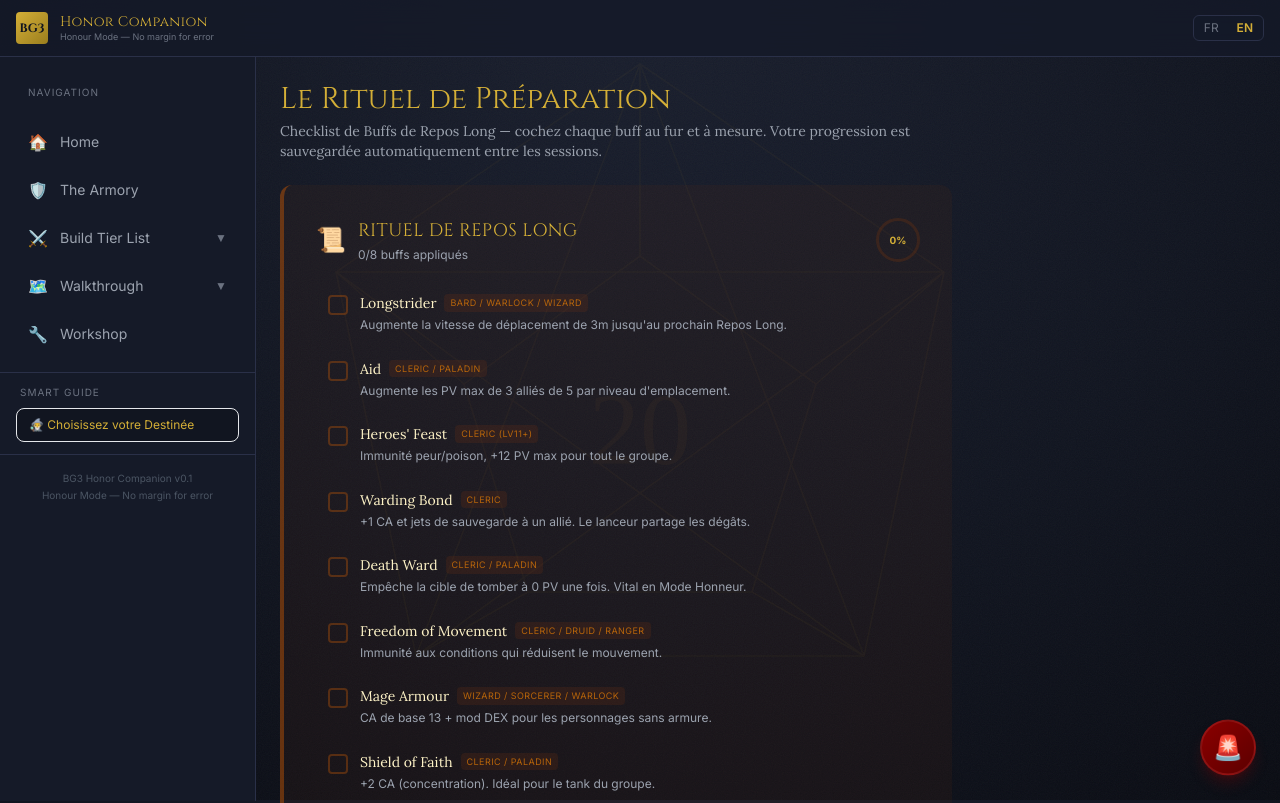
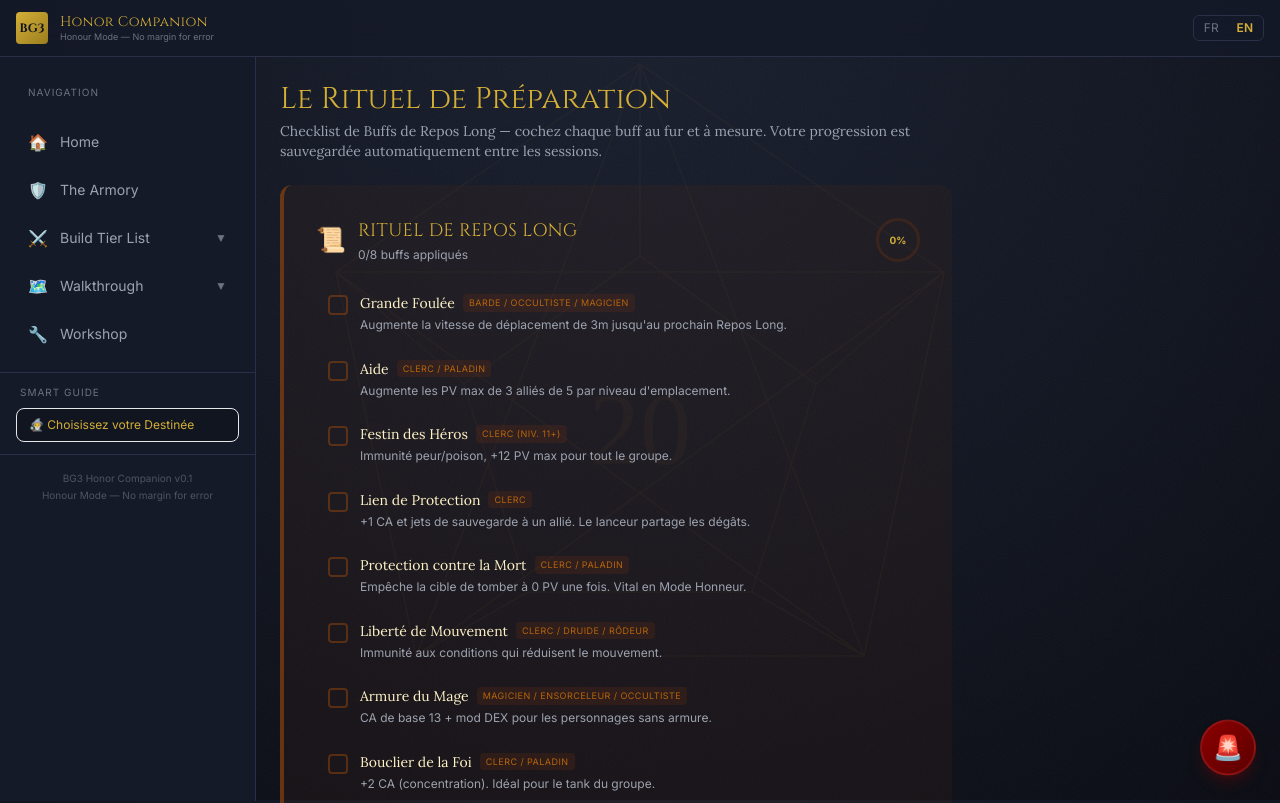
Before and after one commit to debeckerthomas-coder/sitebuildbg3, a Next.js app: page /en/outils/preparation in a window 1280 px wide. Shown: the top 803 px of the page. Built offline with nearby package versions, Linux system fonts and the light colour scheme.

Commit message:
feat(i18n): traduction finalisée de preparation.ts
Labels de sorts et noms de classes traduits en vocabulaire BG3 FR officiel.

https://claude.ai/code/session_01Fohq3jYtPu395SFbjMnhwU

```diff
--- a/src/data/preparation.ts
+++ b/src/data/preparation.ts
@@ -12,50 +12,50 @@ export interface PreparationBuff {
 export const LONG_REST_BUFFS: readonly PreparationBuff[] = [
   {
     id: "longstrider",
-    label: "Longstrider",
-    source: "Bard / Warlock / Wizard",
+    label: "Grande Foulée",
+    source: "Barde / Occultiste / Magicien",
     description: "Augmente la vitesse de déplacement de 3m jusqu'au prochain Repos Long.",
   },
   {
     id: "aid",
-    label: "Aid",
-    source: "Cleric / Paladin",
+    label: "Aide",
+    source: "Clerc / Paladin",
     description: "Augmente les PV max de 3 alliés de 5 par niveau d'emplacement.",
   },
   {
     id: "heroes_feast",
-    label: "Heroes' Feast",
-    source: "Cleric (lv11+)",
+    label: "Festin des Héros",
+    source: "Clerc (niv. 11+)",
     description: "Immunité peur/poison, +12 PV max pour tout le groupe.",
   },
   {
     id: "warding_bond",
-    label: "Warding Bond",
-    source: "Cleric",
+    label: "Lien de Protection",
+    source: "Clerc",
     description: "+1 CA et jets de sauvegarde à un allié. Le lanceur partage les dégâts.",
   },
   {
     id: "death_ward",
-    label: "Death Ward",
-    source: "Cleric / Paladin",
+    label: "Protection contre la Mort",
+    source: "Clerc / Paladin",
     description: "Empêche la cible de tomber à 0 PV une fois. Vital en Mode Honneur.",
   },
   {
     id: "freedom_of_movement",
-    label: "Freedom of Movement",
-    source: "Cleric / Druid / Ranger",
+    label: "Liberté de Mouvement",
+    source: "Clerc / Druide / Rôdeur",
     description: "Immunité aux conditions qui réduisent le mouvement.",
   },
   {
     id: "mage_armour",
-    label: "Mage Armour",
-    source: "Wizard / Sorcerer / Warlock",
+    label: "Armure du Mage",
+    source: "Magicien / Ensorceleur / Occultiste",
     description: "CA de base 13 + mod DEX pour les personnages sans armure.",
   },
   {
     id: "shield_of_faith",
-    label: "Shield of Faith",
-    source: "Cleric / Paladin",
+    label: "Bouclier de la Foi",
+    source: "Clerc / Paladin",
     description: "+2 CA (concentration). Idéal pour le tank du groupe.",
   },
 ] as const;
```
